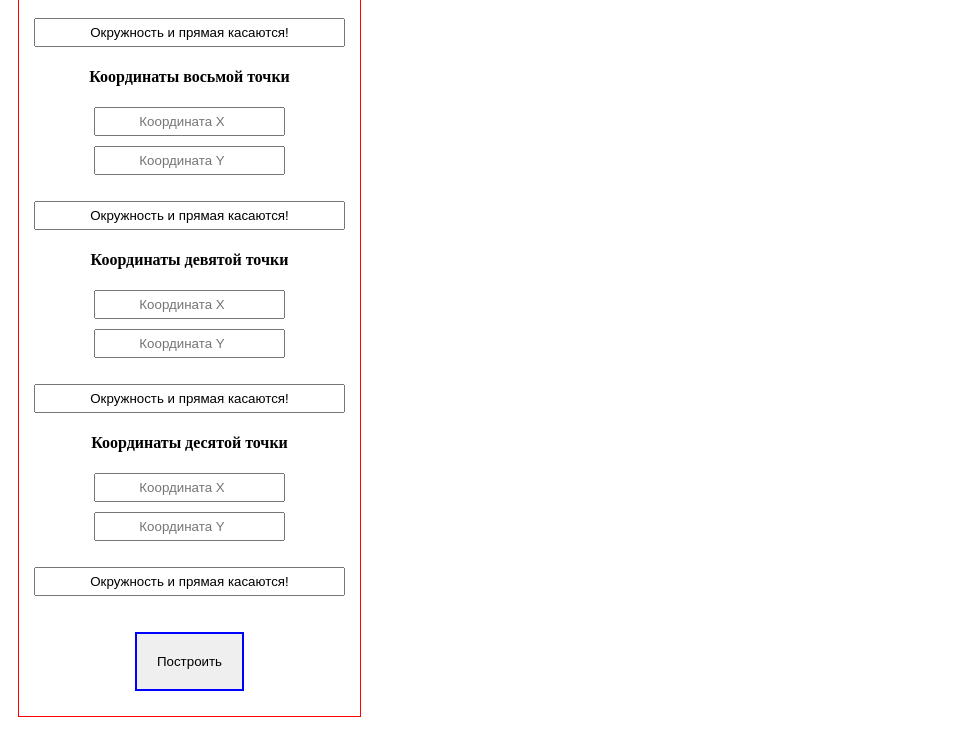
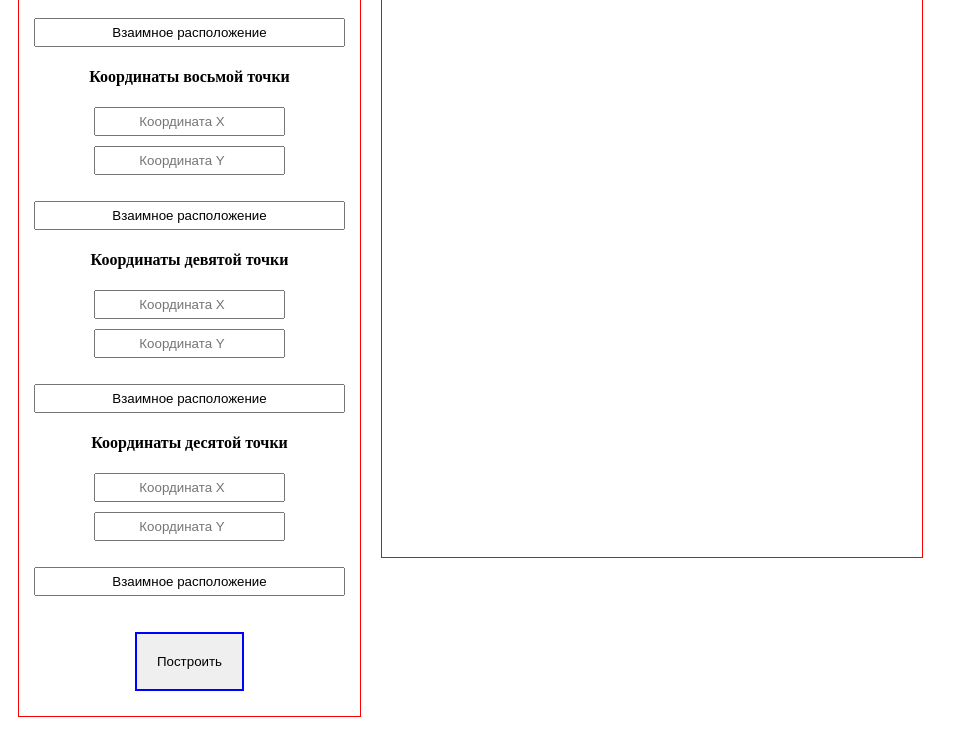
Before and after one commit to kapraltv/oo_case_1, a plain HTML site: page index.html in a window 1280 px wide. Both pictures are taken after a click on the button "Построить". Shown: the part 1553-2288 px from the top of the page, without its empty margins (0-968 px from the left). Drawn offline with Linux system fonts and the light colour scheme.

Commit message:
add features
add canvas fixed, add 10 ten straight and add checkPosition for each dot

```diff
--- a/main.js
+++ b/main.js
@@ -26,7 +26,10 @@ function setParametrs() {
     dot.x1,
     dot.y1
   );
-  checkPosition(n1);
+  if (dot.x1 !== undefined && NaN && '' && dot.y1 !== undefined && NaN && '') {
+    checkPosition(n1, dot.x1, dot.y1);
+  }
+
 
 
   // Вторая точка
@@ -42,7 +45,9 @@ function setParametrs() {
     dot.x2,
     dot.y2
   );
-  checkPosition(n2);
+  if (dot.x2 !== undefined && NaN && '' && dot.y2 !== undefined && NaN && '') {
+    checkPosition(n2, dot.x2 , dot.y2);
+  }
 
   // Третья точка
   dot.x3 = +form.value12.value;
@@ -57,7 +62,9 @@ function setParametrs() {
     dot.x3,
     dot.y3
   );
-  checkPosition(n3);
+  if (dot.x3 !== undefined && NaN && '' && dot.y3 !== undefined && NaN && '') {
+    checkPosition(n3, dot.x3, dot.y3);
+  }
 
   // Четвертая точка
   dot.x4 = +form.value15.value;
@@ -72,7 +79,9 @@ function setParametrs() {
     dot.x4,
     dot.y4
   );
-  checkPosition(n4);
+  if (dot.x4 !== undefined && NaN && '' && dot.y4 !== undefined && NaN && '') {
+    checkPosition(n4, dot.x4, dot.y4);
+  }
 
   // Пятая точка
   dot.x5 = +form.value18.value;
@@ -87,7 +96,9 @@ function setParametrs() {
     dot.x5,
     dot.y5
   );
-  checkPosition(n5);
+  if (dot.x5 !== undefined && NaN && '' && dot.y5 !== undefined && NaN && '') {
+    checkPosition(n5, dot.x5, dot.y5);
+  }
 
    // Шестая точка
    dot.x6 = +form.value21.value;
@@ -102,7 +113,9 @@ function setParametrs() {
      dot.x6,
      dot.y6
    );
-   checkPosition(n6);
+   if (dot.x6 !== undefined && NaN && '' && dot.y6 !== undefined && NaN && '') {
+    checkPosition(n6, dot.x6, dot.y6);
+  }
 
   //  Седьмая точка
    dot.x7 = +form.value24.value;
@@ -117,7 +130,9 @@ function setParametrs() {
      dot.x7,
      dot.y7
    );
-   checkPosition(n7);
+   if (dot.x7 !== undefined && NaN && '' && dot.y7 !== undefined && NaN && '') {
+    checkPosition(n7, dot.x7, dot.y7);
+  }
 
   //  Восьмая точка
    dot.x8 = +form.value27.value;
@@ -132,7 +147,9 @@ function setParametrs() {
      dot.x8,
      dot.y8
    );
-   checkPosition(n8);
+   if (dot.x8 !== undefined && NaN && '' && dot.y8 !== undefined && NaN && '') {
+    checkPosition(n8, dot.x8, dot.y8);
+  }
 
   //  Девитая точка
    dot.x9 = +form.value30.value;
@@ -147,7 +164,9 @@ function setParametrs() {
      dot.x9,
      dot.y9
    );
-   checkPosition(n9);
+   if (dot.x9 !== undefined && NaN && '' && dot.y9 !== undefined && NaN && '') {
+    checkPosition(n9, dot.x9, dot.y9);
+  }
 
    //  Десятая точка
    dot.x10 = +form.value33.value;
@@ -162,7 +181,9 @@ function setParametrs() {
      dot.x10,
      dot.y10
    );
-  checkPosition(n10);
+   if (dot.x10 !== undefined && NaN && '' && dot.y10 !== undefined && NaN && '') {
+    checkPosition(n10, dot.x10, dot.y10);
+  }
 
   draw();
 }
@@ -189,17 +210,13 @@ function locationCircleAndDots(x, y, r, x1, y1, x2, y2) {
   return 2;
 }
 
-function checkChange() {
-
-}
-
-function checkPosition(locationCircleAndDots) {
+function checkPosition(locationCircleAndDots, checkDotX = null, checkDotY = null) {
 
   switch (locationCircleAndDots) {
 
     case 0:
 
-      if (form.value6.id == 1 && form.value7.id == 1) {
+      if (checkDotX === dot.x1 && checkDotY === dot.y1) {
         form.value8.value = "Окружность и прямая не пересекаются!";
       }
 
@@ -243,7 +260,7 @@ function checkPosition(locationCircleAndDots) {
 
     case 1:
 
-      if (form.value6.id == 1 && form.value7.id == 1) {
+      if (checkDotX === dot.x1 && checkDotY === dot.y1) {
         form.value8.value = "Окружность и прямая касаются!";
       }
 
@@ -287,7 +304,7 @@ function checkPosition(locationCircleAndDots) {
 
     case 2:
 
-      if (form.value6.id == 1 && form.value7.id == 1) {
+      if (checkDotX === dot.x1 && checkDotY === dot.y1) {
         form.value8.value = "Окружность и прямая пересекаются!";
       }
 
--- a/style.css
+++ b/style.css
@@ -19,6 +19,7 @@ input:focus {
 }
 
 canvas {
+    position: fixed;
     margin: 10px;
     padding: 20px;
 
```
